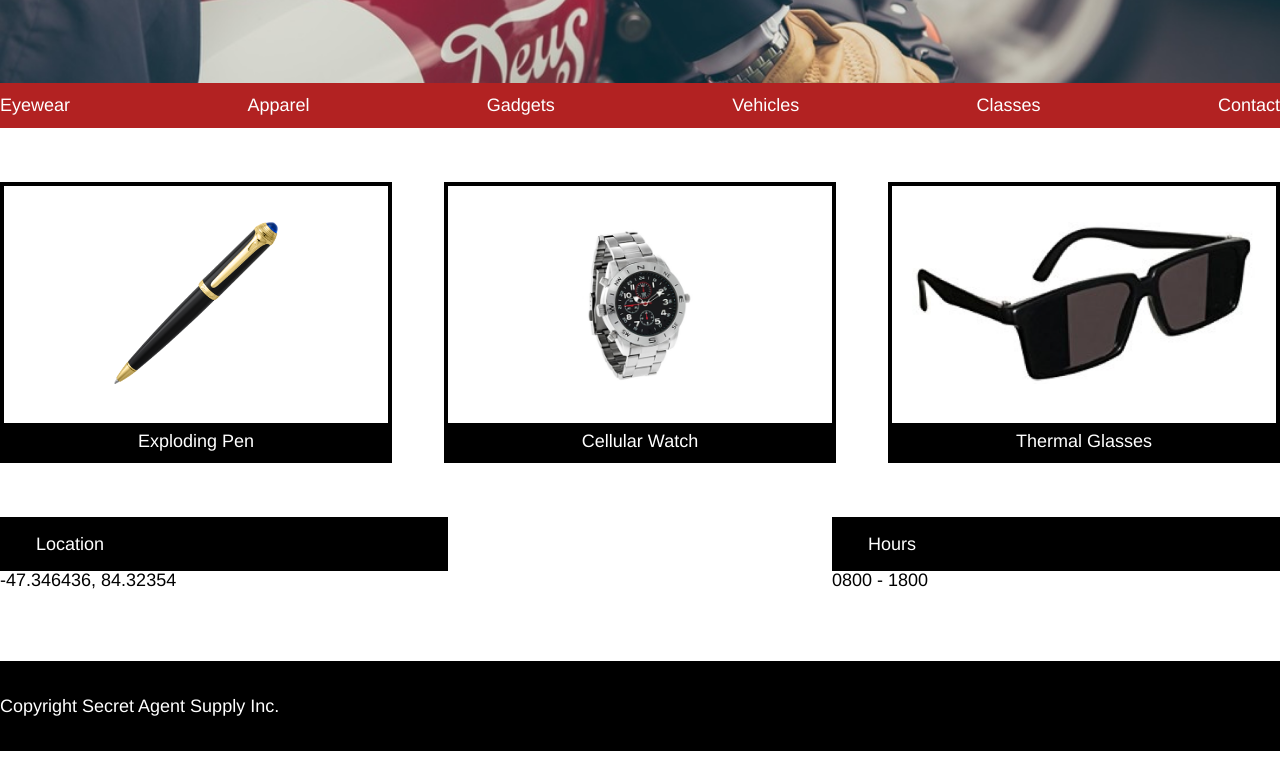
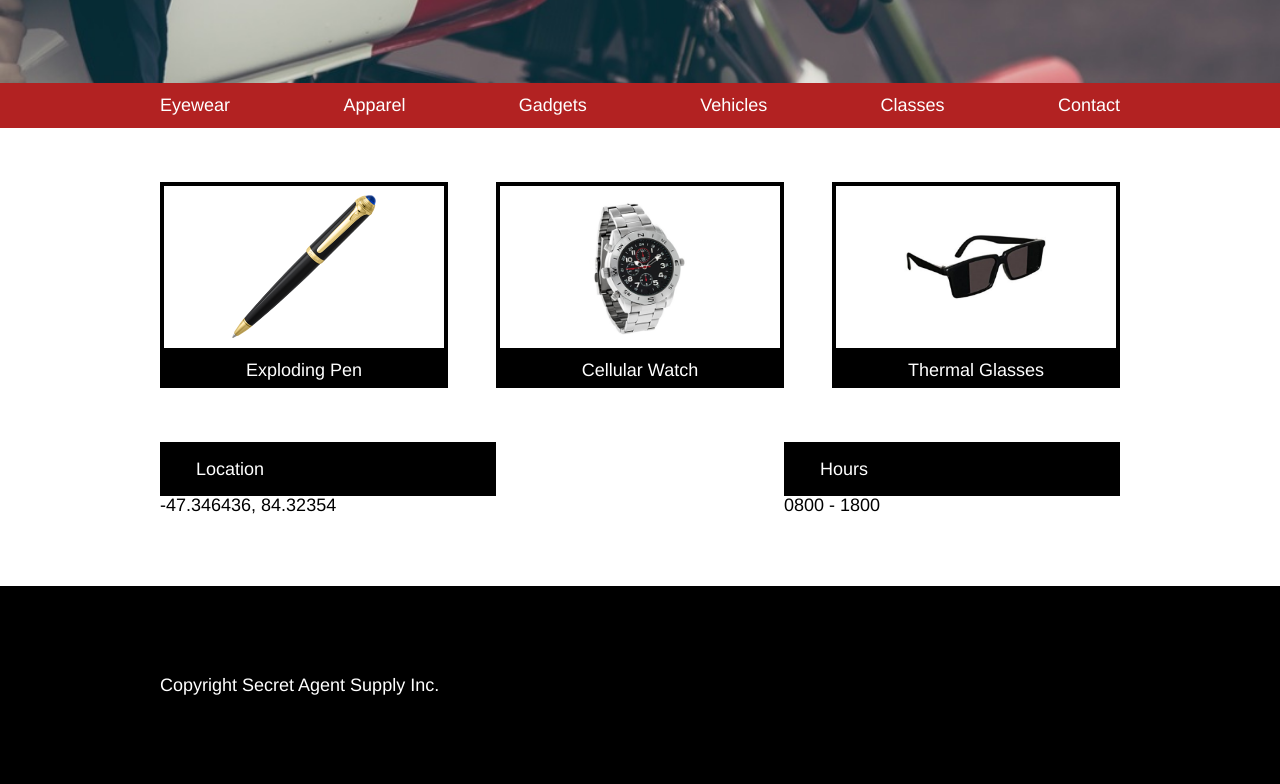
Before and after one commit to PrestonGB/secretagentsupply, a plain HTML site: page index.html in a window 1280 px wide. Shown: the part 418-1202 px from the top of the page. Before the commit the page ends 1169 px from the top, so only its background shows below. Drawn offline with Linux system fonts and the light colour scheme; files whose address does not match are found by name.

Commit message:
Finish desktop format

```diff
--- a/index.html
+++ b/index.html
@@ -13,54 +13,62 @@
         <span>SECRET AGENT SUPPLY INC.</span>
       </section>
     </header>
-    <section class = "main">
     <section class = "splash">
+      <section class = "container">
         <section class = "new">
-          <h4>New Arrival</h4>
+          <h4>NEW ARRIVAL</h4>
           <h2>SPORT BIKES AND MOTORCYCLES</h2>
         </section>
       </section>
-      <section class = "nav">
+    </section>
     <nav>
-          <span>Eyewear</span>
-          <span>Apparel</span>
-          <span>Gadgets</span>
-          <span>Vehicles</span>
-          <span>Classes</span>
-          <span>Contact</span>
+      <ul class="container">
+        <li>Eyewear</li>
+        <li>Apparel</li>
+        <li>Gadgets</li>
+        <li>Vehicles</li>
+        <li>Classes</li>
+        <li>Contact</li>
+      </ul>
     </nav>
-      </section>
-      <section class = "body">
+    <section class = "container">
       <section class = "items">
         <section class = "item">
+          <section class = "item-image">
             <img src = "./resources/pen.png">
-            <p>Exploding Pen</p>
+          </section>
+          <span class = "description">Exploding Pen</span>
         </section>
         <section class = "item">
+          <section class = "item-image">
             <img src = "./resources/watch.png">
-            <p>Cellular Watch</p>
+          </section>
+          <span class = "description">Cellular Watch</span>
         </section>
         <section class = "item">
+          <section class = "item-image">
             <img src = "./resources/glasses.png">
-            <p>Thermal Glasses</p>
+          </section>
+          <span class = "description">Thermal Glasses</span>
         </section>
       </section>
+    </section>
+    <section class = "container">
       <section class = "contact">
         <section class = "contactitem">
-            <span>Location</span>
-            <p>-47.346436, 84.32354</p>
+          <span class="title">Location</span>
+          <span>-47.346436, 84.32354</span>
         </section>
         <section class = "contactitem">
-            <span>Hours</span>
-            <p>0800 - 1800</p>
+          <span class="title">Hours</span>
+          <span>0800 - 1800</span>
         </section>
       </section>
     </section>
     <footer>
-        <span>
+      <section class = "container">
         Copyright Secret Agent Supply Inc.
-        </span>
+      </section>
     </footer>
-    </section>
   </body>
 </html>
--- a/resources/css/style.css
+++ b/resources/css/style.css
@@ -34,6 +34,8 @@ header img {
 .splash {
   background-image: url("c://projects/secretagentsupply/resources/moto.jpeg");
   background-size: cover;
+  background-repeat: no-repeat;
+  background-position: center;
   height: 25rem;
 }
 
@@ -41,42 +43,32 @@ header img {
   background-color: black;
   color: white;
   width: 20rem;
-  height: auto;
+  padding: 2rem 3rem;
   position: relative;
   top: 9rem;
-  font-weight: bold;
-  display: flex;
-  flex-direction: column;
-  justify-content: center;
-  align-content: center;
-
-}
-
-.new h4 {
-  font-size: 1rem;
-  padding-top: 2rem;
 }
 
 .new h2 {
   font-size: 2rem;
-  padding-top: 0.25rem;
-  padding-bottom: 2rem;
 }
 
 .new h4,
 h2 {
-  margin-left: 3rem;
+  font-weight: bold;
 }
-
-
 
 nav {
   background-color: firebrick;
   color: white;
+}
+
+nav .container {
+  display: flex;
+  justify-content: space-between;
   padding-top: 0.75rem;
   padding-bottom: 0.75rem;
-  display: flex;
-  justify-content: space-between;
+  list-style: none;
+  align-items: center;
 }
 
 .body {
@@ -84,63 +76,56 @@ nav {
 }
 
 .items {
-  padding-top: 3rem;
+  margin: 3em 0 0 0;
   display: flex;
   justify-content: space-between;
 }
 
 .item {
   width: 30%;
-  border: 4px solid black;
-  text-align: center;
-  height: auto;
 }
 
-.item img {
+.item-image {
+  border: 4px solid black;
+  padding-top: 2rem 0;
   height: 9rem;
-  width: auto;
-  max-width: 100%;
-  max-height: auto;
-  padding-top: 2rem;
-  padding-bottom: 2rem;
+  display: flex;
+  align-items: center;
+  justify-content: center;
 }
 
-.item p {
+.item-image img {
+  max-width: 8em;
+}
+
+.description {
+  display: block;
   background-color: black;
   color: white;
   text-align: center;
-  padding-top: 0.5rem;
-  padding-bottom: 0.5rem;
+  padding: 0.5rem;
 }
 
 .contact {
-  padding-top:3rem;
-  padding-bottom: 4rem;
+  margin: 3rem 0 0 0;
   display: flex;
   justify-content: space-between;
 }
 
 .contactitem {
   width: 35%;
-  display: flex;
-  flex-direction: column;
 }
 
-.contactitem span {
+.title {
   display: block;
   background-color: black;
   color: white;
-  padding-left: 2rem;
-  padding-top: 1rem;
-  padding-bottom: 1rem;
+  padding: 1rem 2rem;
 }
 
 footer {
   background-color: black;
   color: white;
-  height: 5rem;
-  display: flex;
-  flex-direction: column;
-  justify-content: center;
-  text-align: left;
+  padding: 5rem;
+  margin-top: 4em;
 }
```
Lines whose indentation alone changed are shown as unchanged.
